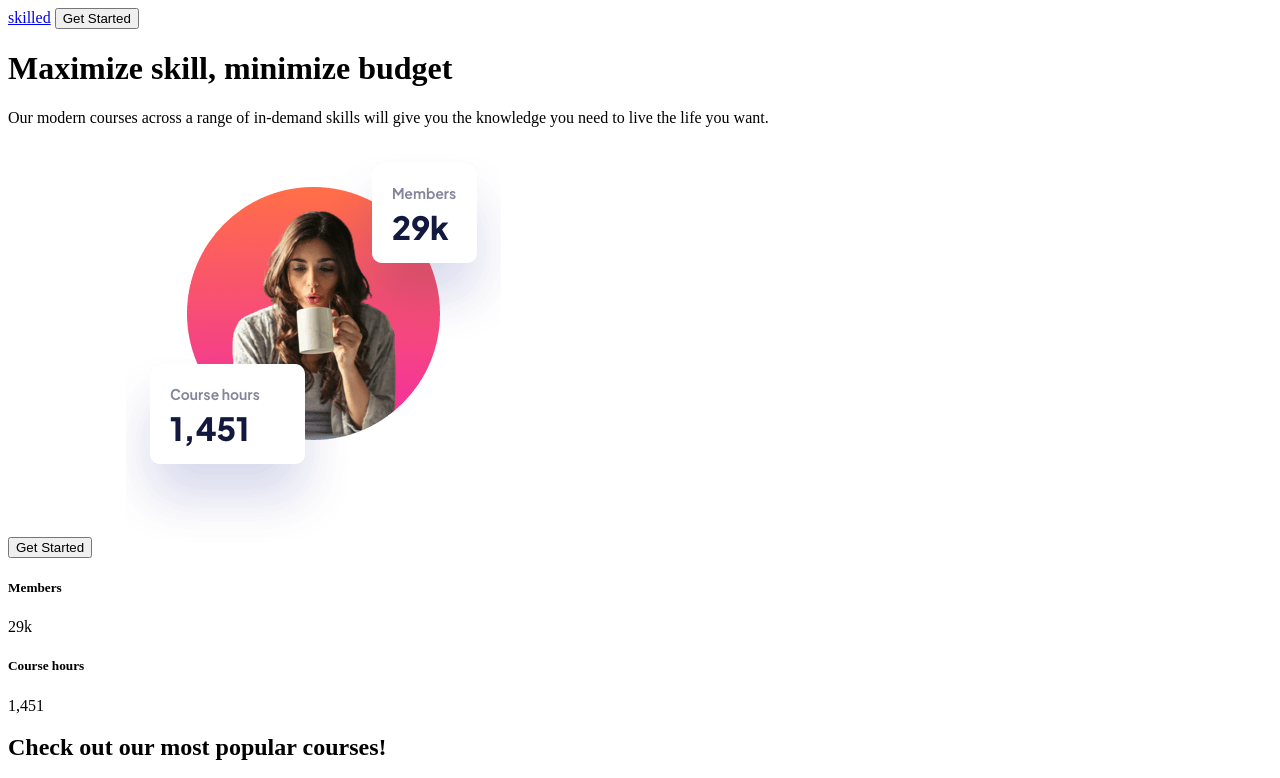
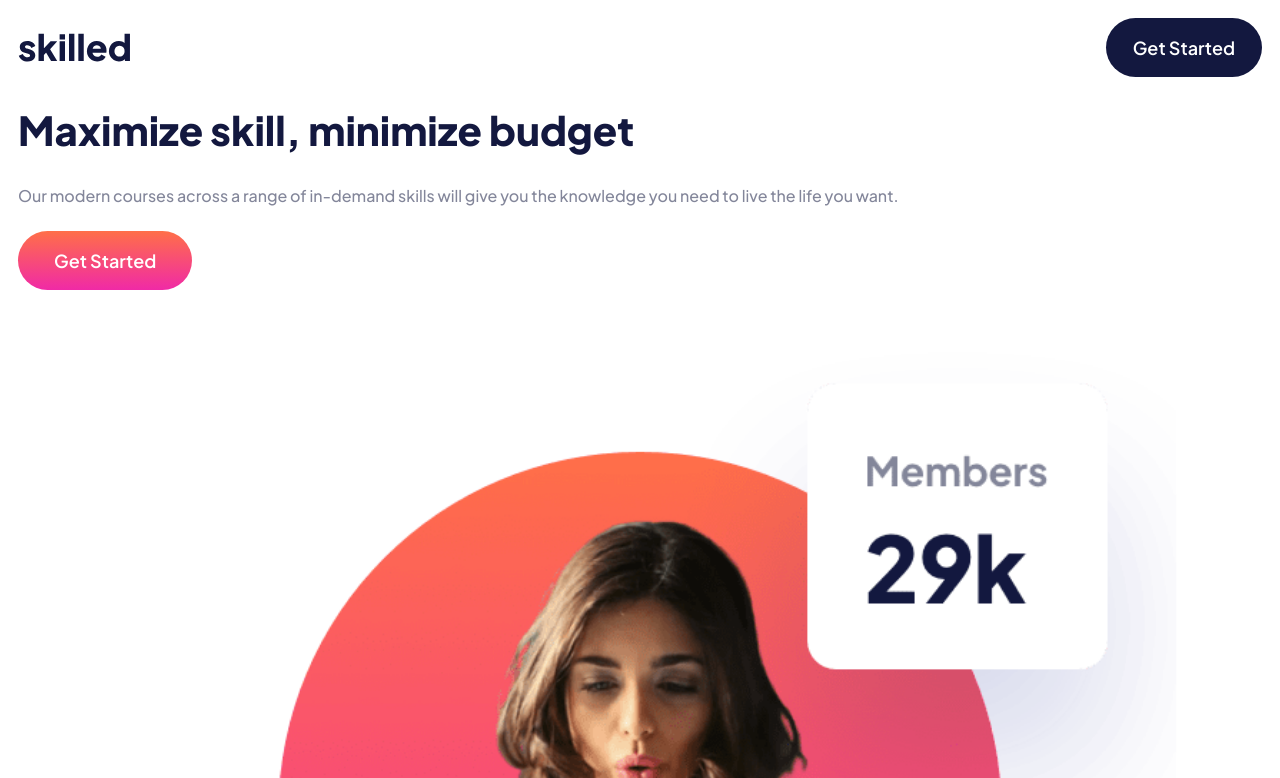
Before and after one commit to ir4M/skilled-elearning-landing-page, a plain HTML site: page starter-code/index.html in a window 1280 px wide. Shown: the top 778 px of the page. Drawn offline with Linux system fonts and the light colour scheme.

Commit message:
replace img tag by picture tag

```diff
--- a/starter-code/index.html
+++ b/starter-code/index.html
@@ -5,26 +5,27 @@
   <meta name="viewport" content="width=device-width, initial-scale=1.0">
 
   <link rel="icon" type="image/png" sizes="32x32" href="./assets/favicon-32x32.png">
+  <link rel="stylesheet" href="./sass/main.css">
 
   <title>Frontend Mentor | Skilled e-learning landing page</title>
 </head>
 <body>
   <header>
-    <a href="#">skilled</a>
-    <button class="button1Idle">Get Started</button>
+    <div class="logoHeader">
+      <img src="./assets/logo-dark.svg" alt="Skilled Logo" class="logo">
+      <button class="button1Idle">Get Started</button>
+    </div>
     <h1 class="lead">Maximize skill, minimize budget</h1>
     <p>Our modern courses across a range of in-demand skills will give you the knowledge you need to live the life you
       want.</p>
     <button class="button2Idle">Get Started</button>
-    <img class="heroImage" src="./assets/image-hero-mobile.png" alt="Woman drinking coffee">
-    <div class="statBox">
-      <h5 class="statHeading">Members</h5>
-      <p class="statValue">29k</p>
-    </div>
-    <div class="statBox">
-      <h5 class="statHeading">Course hours</h5>
-      <p class="statValue">1,451</p>
-    </div>
+    <picture>
+      <source srcset="./assets/image-hero-mobile@2x.png 2x">
+      <source srcset="./assets/image-hero-mobile@2x.webp 2x">
+      <source srcset="./assets/image-hero-mobile.png">
+      <img class="heroImage" src="./assets/image-hero-mobile.webp" alt="Woman drinking coffee">
+    </picture>
+
   </header>
   <main>
     <h2 class="courses">Check out our most popular courses!</h2>
@@ -59,7 +60,7 @@
     <a href="" class="ctaLink">Get Started</a>
   </main>
   <footer>
-    <a href="#">skilled</a>
+    <img src="./assets/logo-light.svg" alt="Skilled Logo" class="logo">
     <button class="button3Idle">Get Started</button>
   </footer>
 </body>
```
